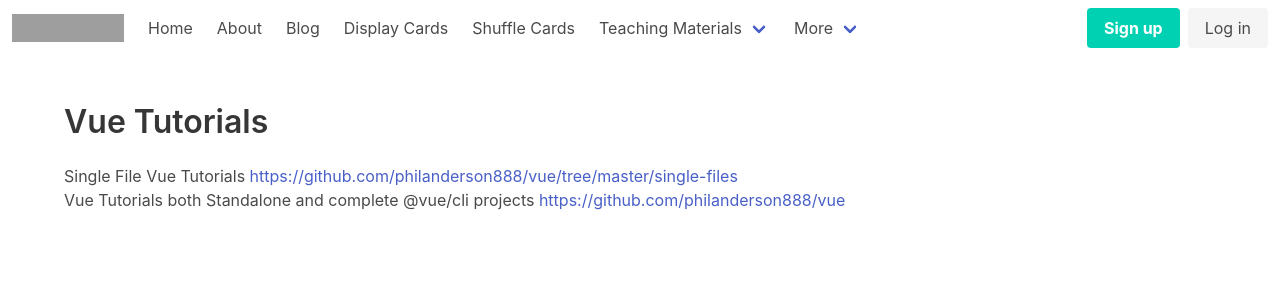
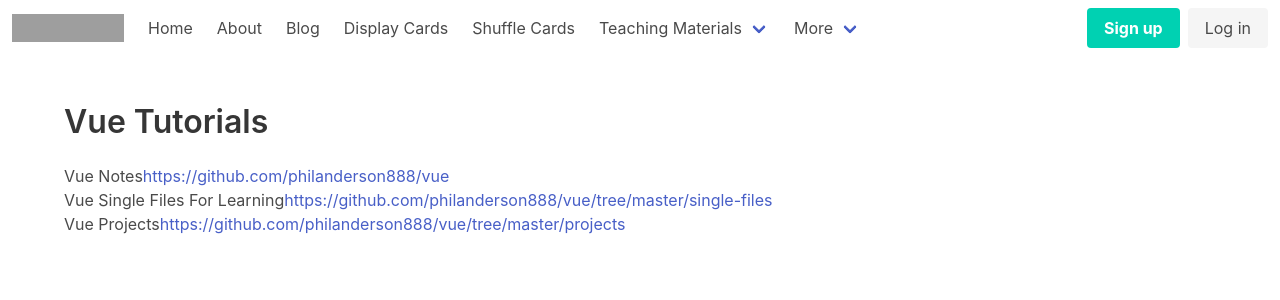
Before and after one commit to philanderson888/vue-live, a Vue app: page /vuetutorials in a window 1280 px wide. Shown: the top 300 px of the page. Built offline with nearby package versions, Linux system fonts and the light colour scheme; grey boxes are pictures that could not be loaded; the HTML template or start-up script is replaced by a standard one.

Commit message:
update links to vue learning

```diff
--- a/src/views/VueTutorials.vue
+++ b/src/views/VueTutorials.vue
@@ -4,8 +4,9 @@
       <div class="container">
         <h1 class="title">Vue Tutorials</h1>
         <ul>
-          <li>Single File Vue Tutorials <a href="https://github.com/philanderson888/vue/tree/master/single-files">https://github.com/philanderson888/vue/tree/master/single-files</a></li>
-          <li>Vue Tutorials both Standalone and complete @vue/cli projects <a href="https://github.com/philanderson888/vue">https://github.com/philanderson888/vue</a></li>
+          <li>Vue Notes<a href="https://github.com/philanderson888/vue">https://github.com/philanderson888/vue</a></li>
+          <li>Vue Single Files For Learning<a href="https://github.com/philanderson888/vue/tree/master/single-files">https://github.com/philanderson888/vue/tree/master/single-files</a></li>
+          <li>Vue Projects<a href="https://github.com/philanderson888/vue/tree/master/projects">https://github.com/philanderson888/vue/tree/master/projects</a></li>
         </ul>
       </div>
     </section>
```
